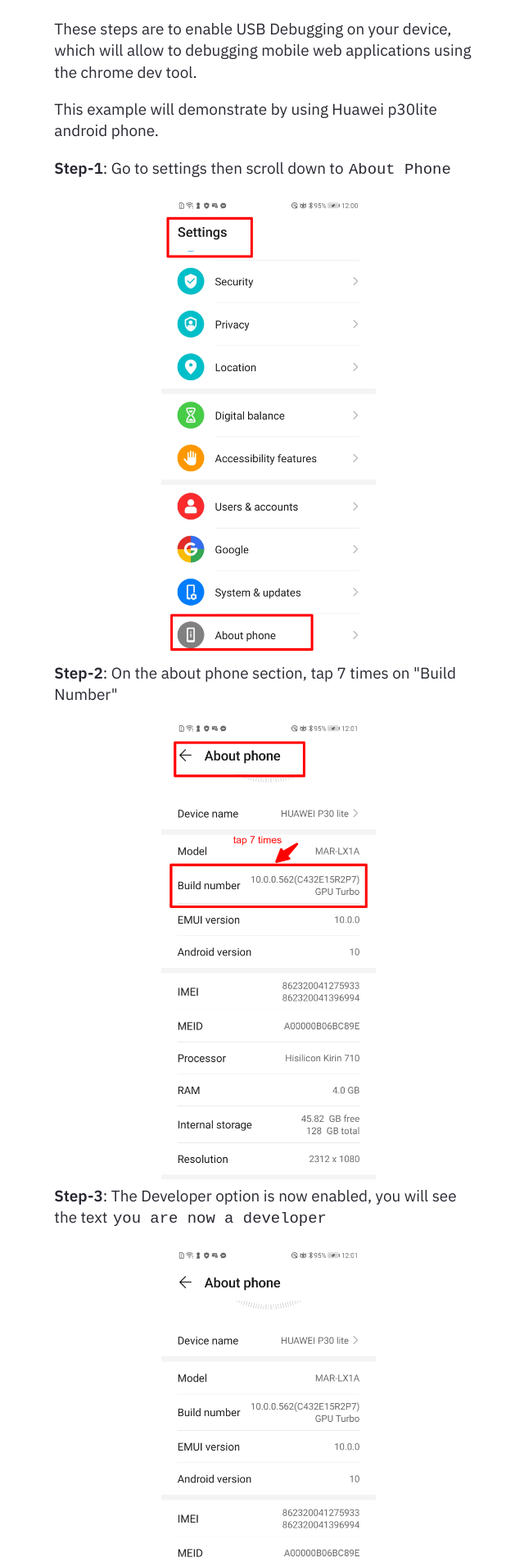
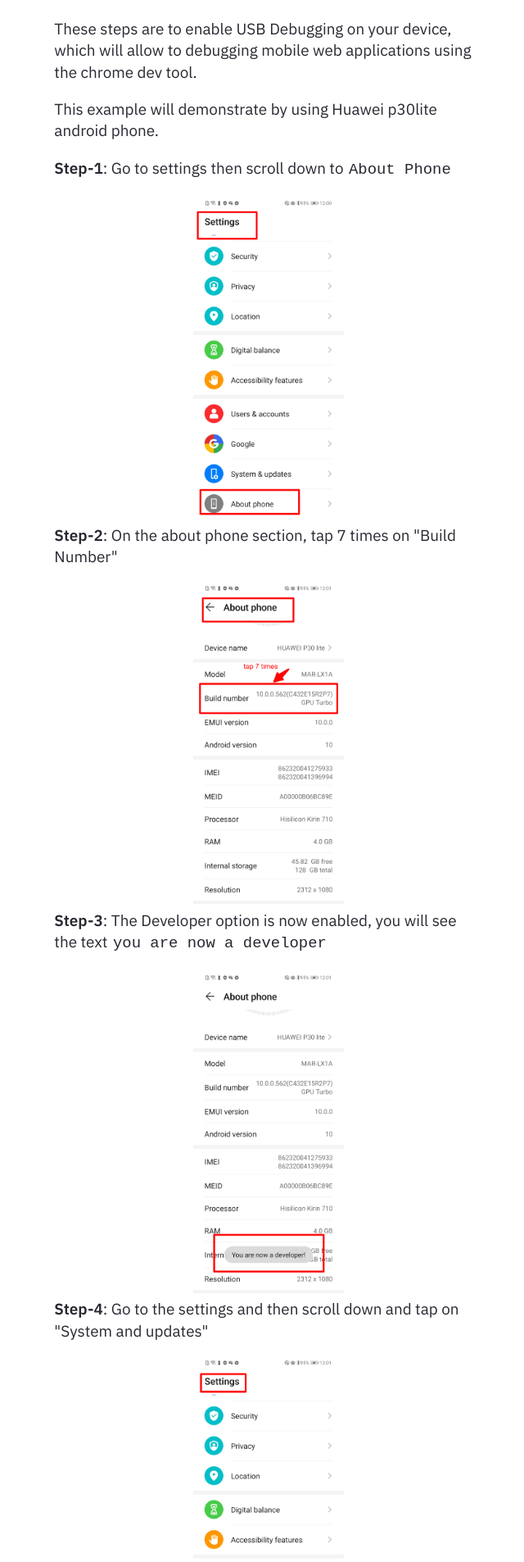
Before and after one commit to jessie-pastan/jessie-pastan.github.io, a Jekyll site: the page built from _posts/2022-10-22-Web-app-debugging-part-1.md, in a window 1280 px wide. Shown: the part 324-2230 px from the top of the page at 82% size, without its empty margins (312-952 px from the left). Built offline with Jekyll 4.4.1, drawn with Linux system fonts in a browser that asks for light colours.

Commit message:
feat: JJJ-111 update blog

```diff
--- a/_posts/2022-10-22-Web-app-debugging-part-1.md
+++ b/_posts/2022-10-22-Web-app-debugging-part-1.md
@@ -11,35 +11,35 @@ This example will demonstrate by using Huawei p30lite android phone.
 
 **Step-1**: Go to settings then scroll down to `About Phone`
 <div class="center-align-text">
-<img src="../assets/img/2022-10-22-Web-app-debugging-part-1/1.png" width="50%">
+<img src="../assets/img/2022-10-22-Web-app-debugging-part-1/1.png" width="35%">
 </div>
 
 **Step-2**: On the about phone section, tap 7 times on "Build Number"
 <div class="center-align-text">
-<img src="../assets/img/2022-10-22-Web-app-debugging-part-1/2.png" width="50%">
+<img src="../assets/img/2022-10-22-Web-app-debugging-part-1/2.png" width="35%">
 </div>
 
 **Step-3**: The Developer option is now enabled, you will see the text `you are now a developer`
 <div class="center-align-text">
-<img src="../assets/img/2022-10-22-Web-app-debugging-part-1/3.png" width="50%">
+<img src="../assets/img/2022-10-22-Web-app-debugging-part-1/3.png" width="35%">
 </div>
 
 **Step-4**: Go to the settings and then scroll down and tap on "System and updates"
 <div class="center-align-text">
-<img src="../assets/img/2022-10-22-Web-app-debugging-part-1/4.png" width="50%">
+<img src="../assets/img/2022-10-22-Web-app-debugging-part-1/4.png" width="35%">
 </div>
 
 **Step-5**: Scroll down to the developer options.
 <div class="center-align-text">
-<img src="../assets/img/2022-10-22-Web-app-debugging-part-1/5.png" width="50%">
+<img src="../assets/img/2022-10-22-Web-app-debugging-part-1/5.png" width="35%">
 </div>
 
 **Step-6**: Turn the developer option toggle to `on`
 <div class="center-align-text">
-<img src="../assets/img/2022-10-22-Web-app-debugging-part-1/6.png" width="50%">
+<img src="../assets/img/2022-10-22-Web-app-debugging-part-1/6.png" width="35%">
 </div>
 
 **Step-7**: Scroll down to the debugging section and turn on the toggle
 <div class="center-align-text">
-<img src="../assets/img/2022-10-22-Web-app-debugging-part-1/6.png" width="50%">
+<img src="../assets/img/2022-10-22-Web-app-debugging-part-1/6.png" width="35%">
 </div>
```
